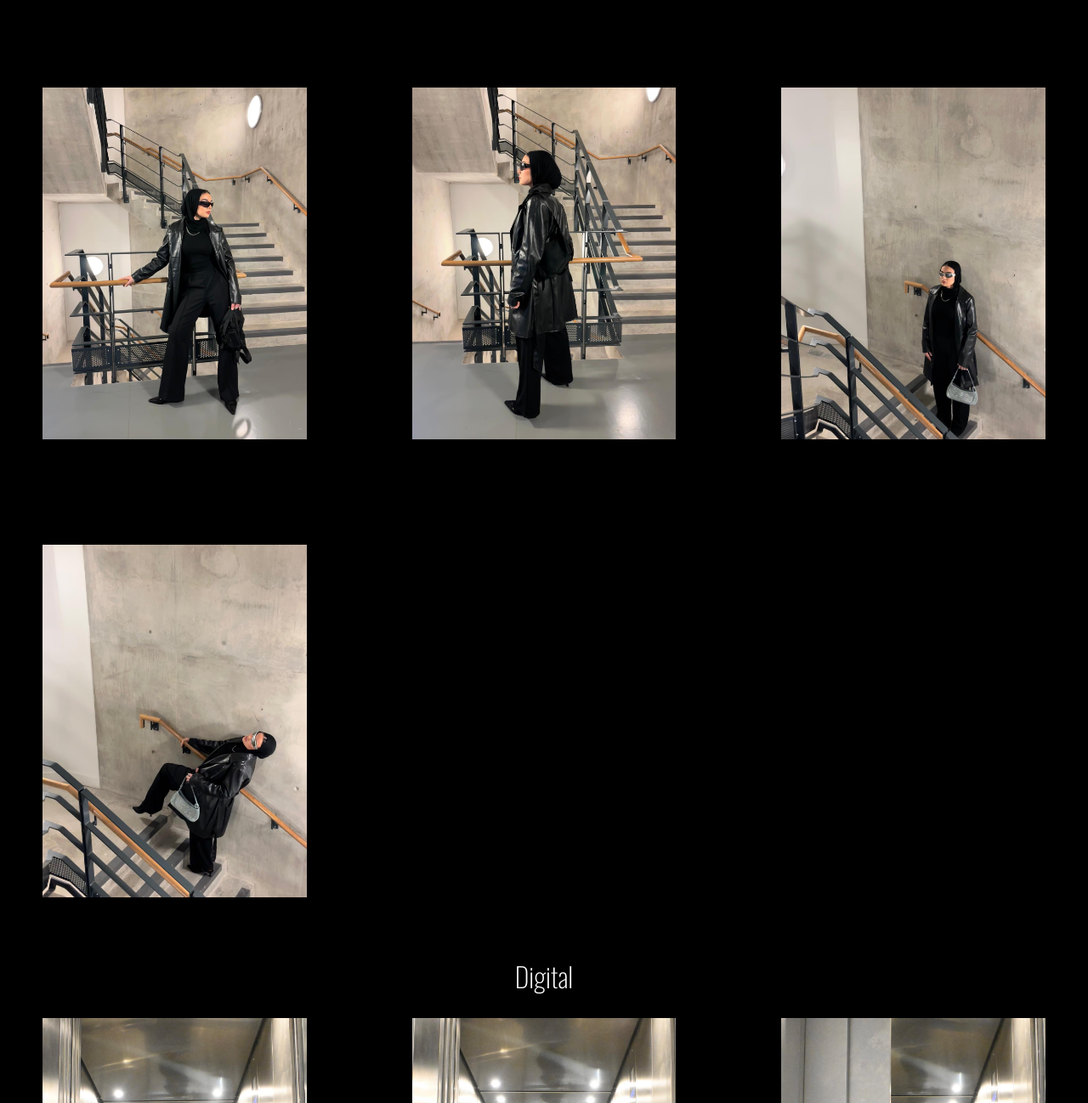
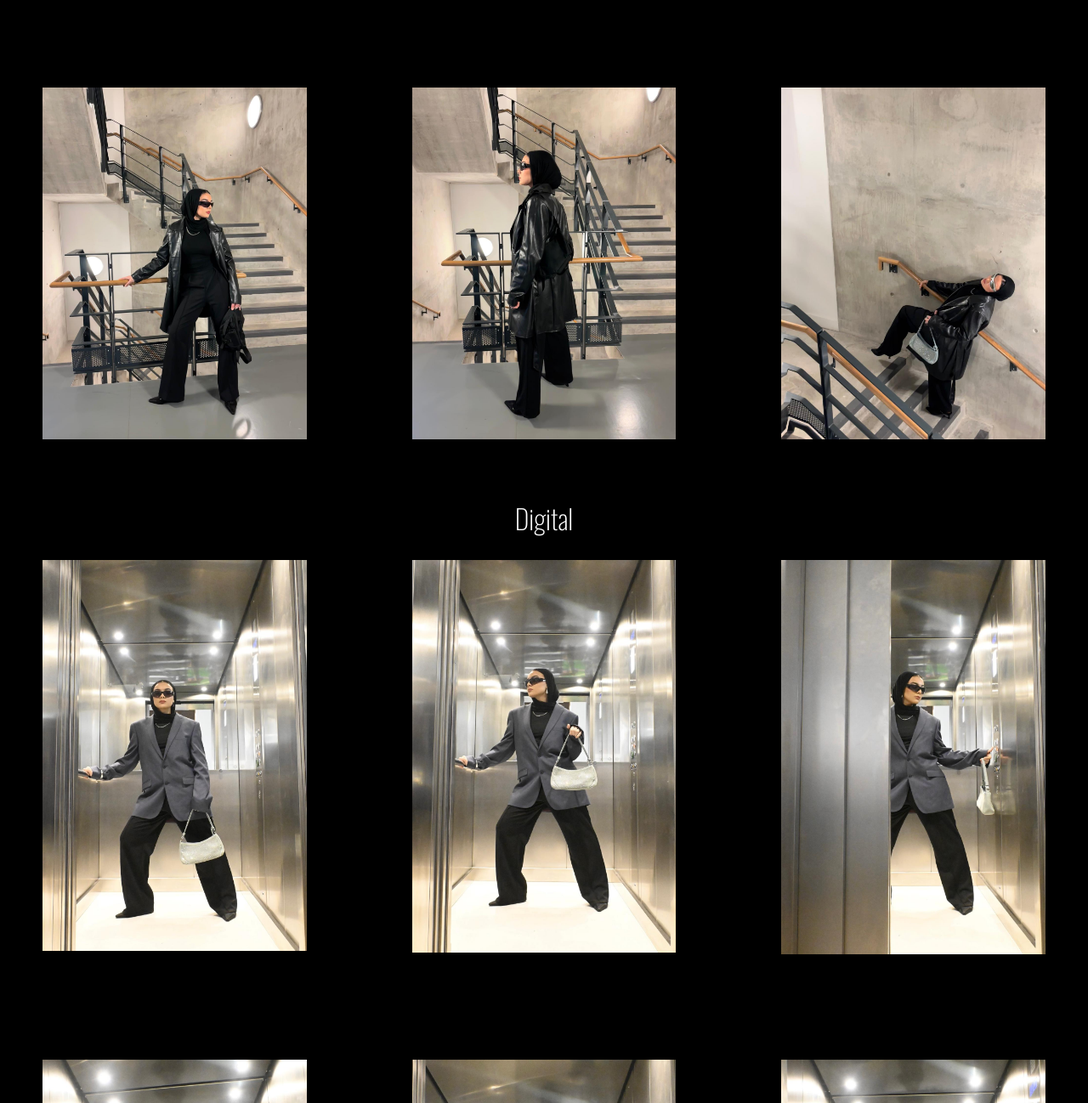
Before and after one commit to OxheiCodes/AhmaraPadotan2.0, a plain HTML site: page index.html in a window 1280 px wide. Shown: the part 966-2264 px from the top of the page at 85% size. Drawn offline with nearby package versions, Linux system fonts and the light colour scheme.

Commit message:
Update index.html

```diff
--- a/index.html
+++ b/index.html
@@ -81,11 +81,6 @@
             </a>
           </div>
           <div class="col-lg-4 col-md-6 mb-4">
-            <a href="pics\Tab2\IMG-20240415-WA0011.jpg" data-toggle="lightbox" data-gallery="gallery">
-              <img src="pics\Tab2\IMG-20240415-WA0011.jpg" class="img-fluid">
-            </a>
-          </div>
-          <div class="col-lg-4 col-md-6 mb-4">
             <a href="pics\Tab2\WhatsApp Image 2024-04-15 at 18.06.51_e468768e.jpg" data-toggle="lightbox" data-gallery="gallery">
               <img src="pics\Tab2\WhatsApp Image 2024-04-15 at 18.06.51_e468768e.jpg" class="img-fluid">
             </a>
@@ -164,13 +159,13 @@
             </a>
           </div>
           <div class="col-lg-4 col-md-6 mb-4">
-            <a href="pics\IMG-20240415-WA0004.jpg" data-toggle="lightbox" data-gallery="gallery">
-              <img src="pics\IMG-20240415-WA0004.jpg" class="img-fluid">
+            <a href="pics\IMG-20240415-WA0002.jpg" data-toggle="lightbox" data-gallery="gallery">
+              <img src="pics\IMG-20240415-WA0002.jpg" class="img-fluid">
             </a>
           </div>
           <div class="col-lg-4 col-md-6 mb-4">
-            <a href="pics\IMG-20240415-WA0002.jpg" data-toggle="lightbox" data-gallery="gallery">
-              <img src="pics\IMG-20240415-WA0002.jpg" class="img-fluid">
+            <a href="pics\IMG-20240415-WA0004.jpg" data-toggle="lightbox" data-gallery="gallery">
+              <img src="pics\IMG-20240415-WA0004.jpg" class="img-fluid">
             </a>
           </div>
 
```
